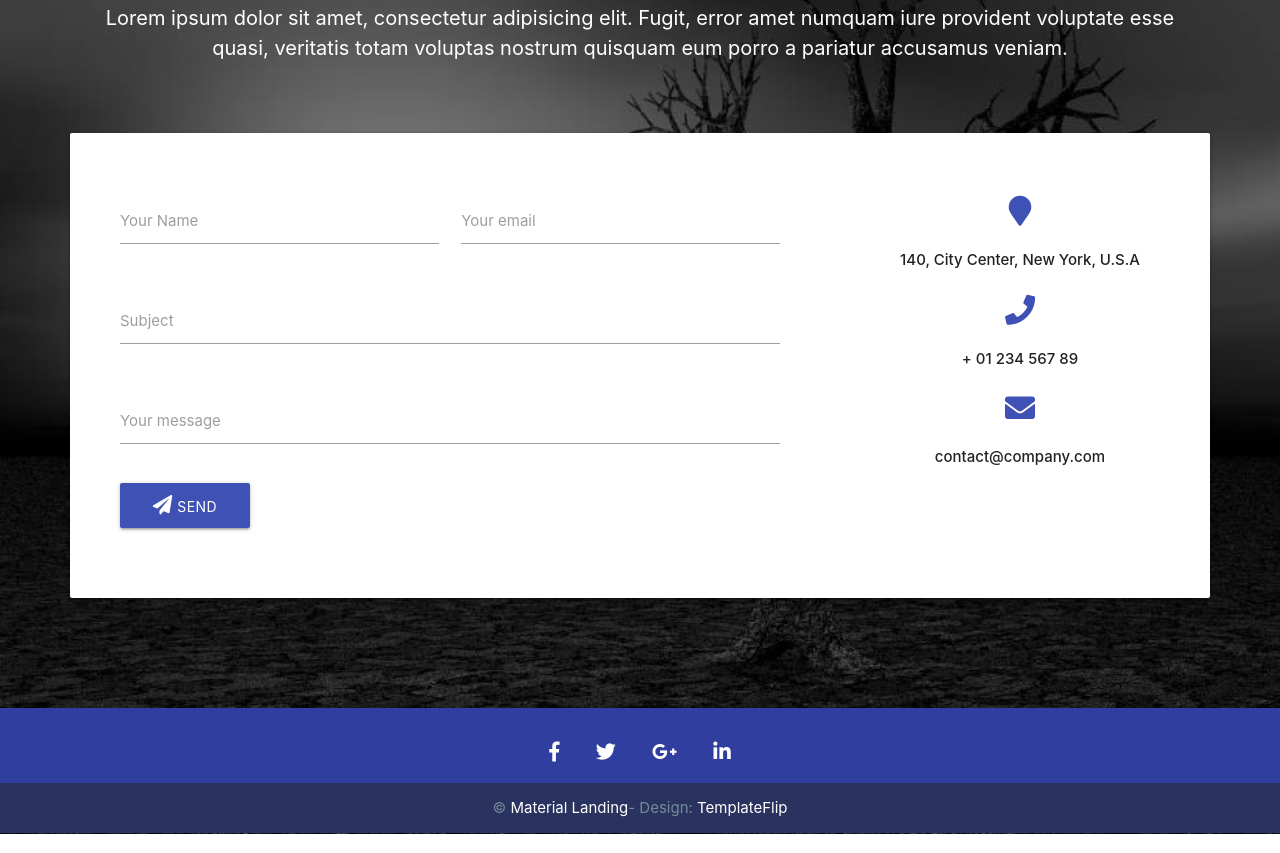
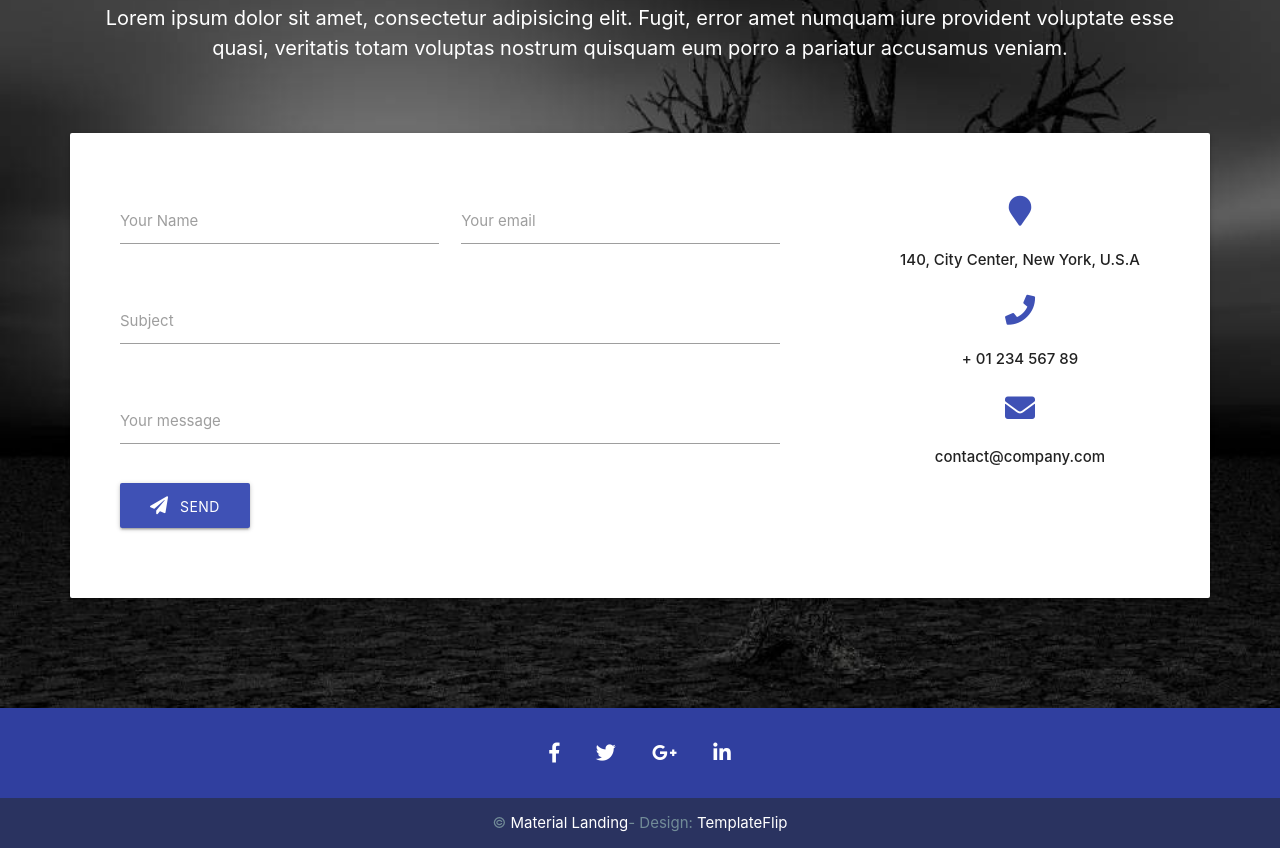
Before and after one commit to cavansir112/ders, a plain HTML site: page index.html in a window 1280 px wide. Shown: the part 1067-1920 px from the top of the page. Drawn offline with nearby package versions, Linux system fonts and the light colour scheme.

Commit message:
materialize

```diff
--- a/index.html
+++ b/index.html
@@ -85,7 +85,7 @@
                                                           <div class="row">
                                                             <div class="input-field col m6 s12 field">
                                                               <input id="Your_name" type="text" class="validate">
-                                                              <label for="your_email">Your Name</label>
+                                                              <label for="Your_name">Your Name</label>
                                                             </div>
                                                             <div class="input-field col m6 s12 field">
                                                               <input id="last_email" type="text" class="validate">
@@ -137,10 +137,10 @@
                                 <div class="container-fulid">
                                     <div class="row footer1">
                                         <div class="col m12">
-                                                <a class="px-3"><i class="fab fa-facebook-f"></i></a>
-                                                <a class="px-3"><i class="fab fa-twitter"></i></a>
-                                                <a class="px-3"><i class="fab fa-google-plus-g"></i></a>
-                                                <a class="px-3"><i class="fab fa-linkedin-in"></i></a>
+                                                <a href=""><i class="fab fa-facebook-f"></i></a>
+                                                <a href=""><i class="fab fa-twitter"></i></a>
+                                                <a href=""><i class="fab fa-google-plus-g"></i></a>
+                                                <a href=""><i class="fab fa-linkedin-in"></i></a>
                                         </div>
                                     </div>
                                 </div>
--- a/style.css
+++ b/style.css
@@ -94,7 +94,10 @@ img {
   width: 130px;
   height: 45px;
   background-color: #3F51B5;
-
+}
+.center1 button i{
+  font-size: 18px;
+  margin-right: 7px;
 }
 .center1 button:hover{
   background-color: #3F51B5;
@@ -111,7 +114,7 @@ img {
 }
 .container1 .color5 i{
   font-size: 30px;
-  margin: 8px 0px;
+  margin: 8px 10px;
   color: #3F51B5;
 }
 .container1 .footer1{
@@ -121,13 +124,13 @@ img {
   text-align: center;
   height: 90px;
   background-color: #303F9F;
-  margin-bottom: -40px;
+  margin-bottom:-25px;
 }
 .container1 .footer1 i{
   font-size: 20px;
   color:white;
   font-weight: 500;
-  margin: 0px 16px;
+  margin: 20px 16px;
 }
 .container1 .footer2 p{
   color:#728C98;
@@ -143,6 +146,7 @@ img {
   height: 50px;
   background-color: rgb(42, 51, 96) !important;
   margin-top: 25px;
+  margin-bottom: 0;
 }
 .fadeIn1 h2{
   font-size: 40px;
```
